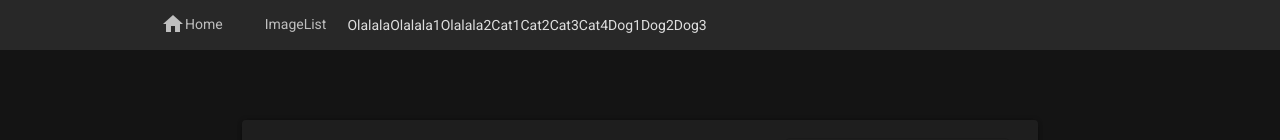
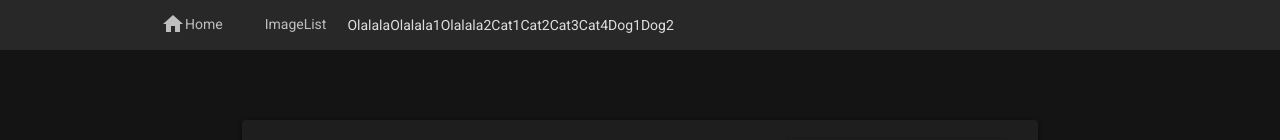
Before and after one commit to TungphamV999/browserImage, an Angular app: page / in a window 1280 px wide. Shown: the top 140 px of the page. Built offline with nearby package versions, Linux system fonts and the light colour scheme.

Commit message:
first cherry pick

```diff
--- a/src/app/general-components/nav-bar/nav-bar.component.html
+++ b/src/app/general-components/nav-bar/nav-bar.component.html
@@ -29,6 +29,5 @@
     <div>Cat4</div>
     <div>Dog1</div>
     <div>Dog2</div>
-    <div>Dog3</div>
   </div>
 </nav>
```
